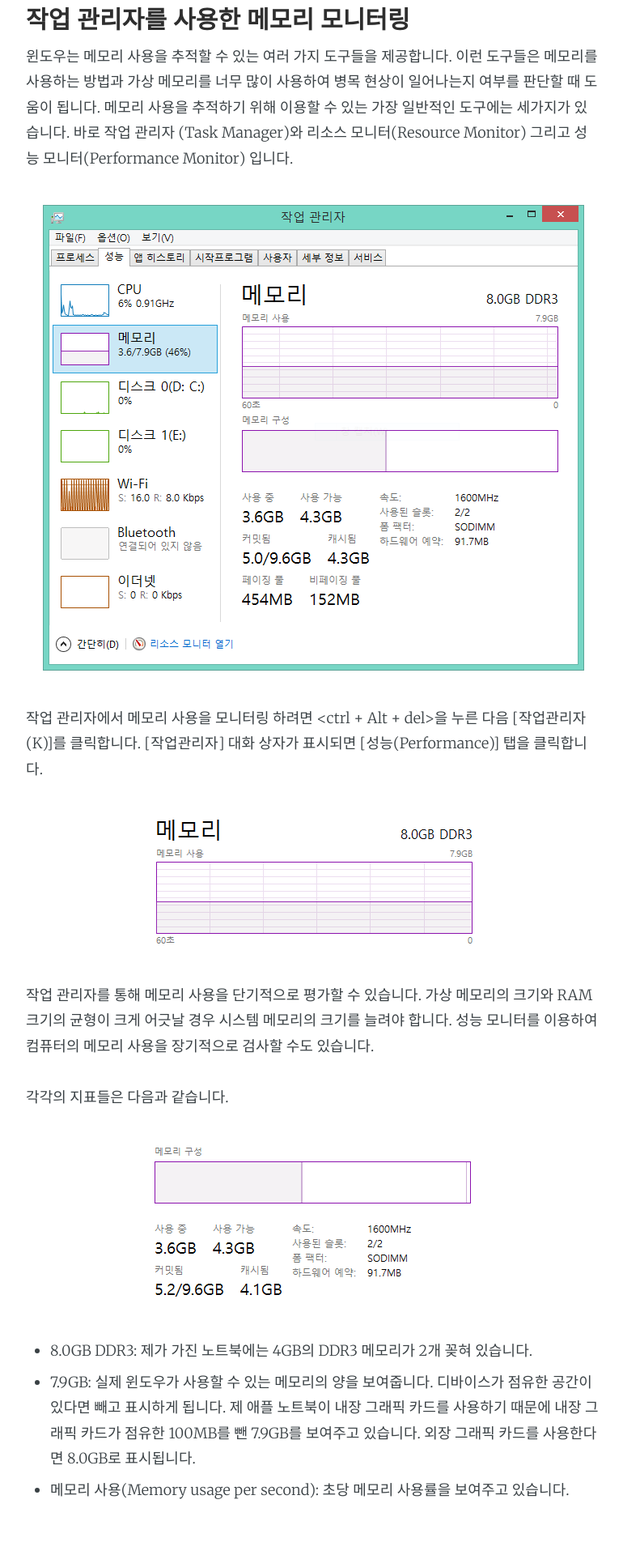
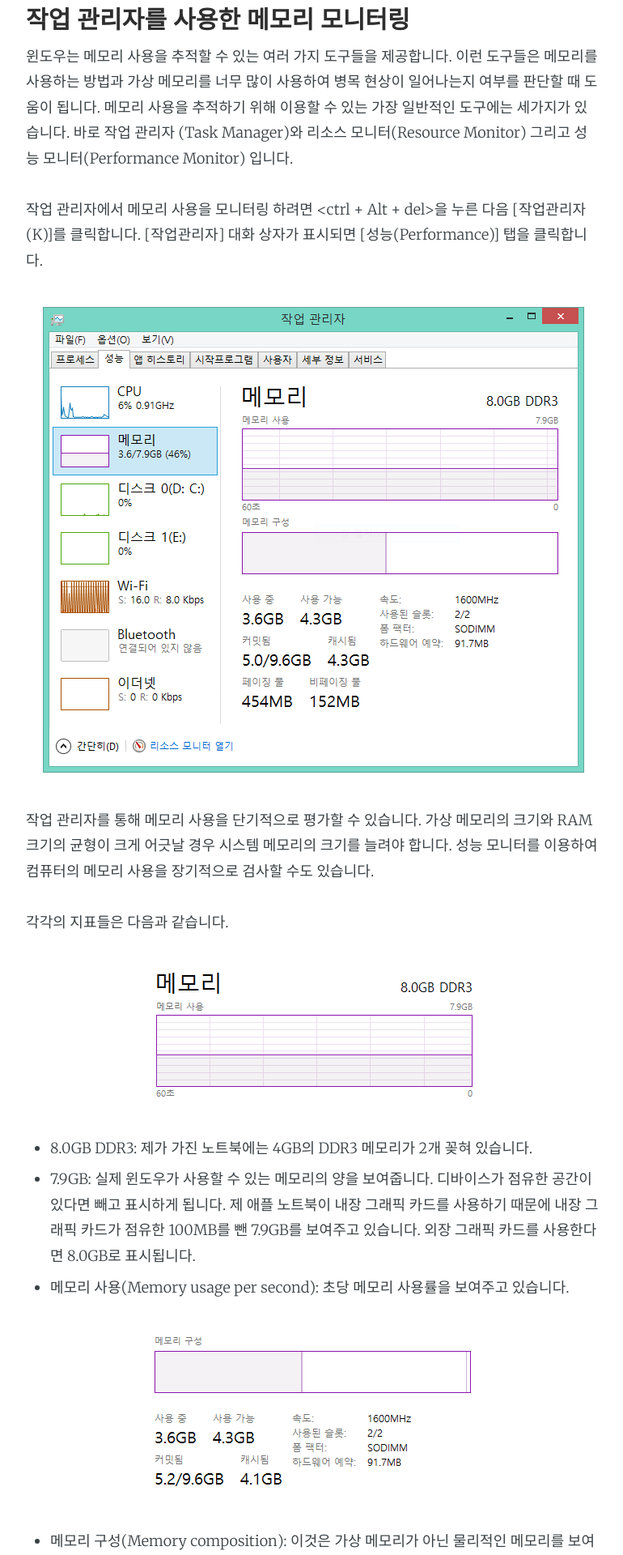
Before and after one commit to whatap/whatap.github.io, a Jekyll site: the page built from _posts/2015-09-24-Windows-Memory.md, in a window 1280 px wide. Shown: the part 2095-4015 px from the top of the page at 81% size, without its empty margins (253-1023 px from the left). Built offline with Jekyll 4.4.1, drawn with Linux system fonts in a browser that asks for light colours; Markdown is read by kramdown in place of the engine named in the settings.

Commit message:
이미지 위치 수정
이미지 위치 수정

```diff
--- a/_posts/2015-09-24-Windows-Memory.md
+++ b/_posts/2015-09-24-Windows-Memory.md
@@ -28,38 +28,36 @@ profile: dilee.png
 윈도우는 메모리 사용을 추적할 수 있는 여러 가지 도구들을 제공합니다. 이런 도구들은 메모리를 사용하는 방법과 가상 메모리를 너무 많이 사용하여 병목 현상이 일어나는지 여부를 판단할 때 도움이 됩니다.
 메모리 사용을 추적하기 위해 이용할 수 있는 가장 일반적인 도구에는 세가지가 있습니다. 바로 작업 관리자 (Task Manager)와 리소스 모니터(Resource Monitor) 그리고 성능 모니터(Performance Monitor) 입니다.
 
-![작업관리자](/assets/images/dilee/2015-09-24/windows_memory_01.png)
-
 작업 관리자에서 메모리 사용을 모니터링 하려면 <ctrl + Alt + del>을 누른 다음 [작업관리자(K)]를 클릭합니다. [작업관리자] 대화 상자가 표시되면 [성능(Performance)] 탭을 클릭합니다.
 
-![작업관리자](/assets/images/dilee/2015-09-24/windows_memory_02.png)
+![작업관리자](/assets/images/dilee/2015-09-24/windows_memory_01.png)
 
 
 작업 관리자를 통해 메모리 사용을 단기적으로 평가할 수 있습니다. 가상 메모리의 크기와 RAM 크기의 균형이 크게 어긋날 경우 시스템 메모리의 크기를 늘려야 합니다. 성능 모니터를 이용하여 컴퓨터의 메모리 사용을 장기적으로 검사할 수도 있습니다.
 
 각각의 지표들은 다음과 같습니다.
 
-![메모리사용](/assets/images/dilee/2015-09-24/windows_memory_03.png)
+![메모리사용](/assets/images/dilee/2015-09-24/windows_memory_02.png)
 
 - 8.0GB DDR3: 제가 가진 노트북에는 4GB의 DDR3 메모리가 2개 꽂혀 있습니다.
 - 7.9GB: 실제 윈도우가 사용할 수 있는 메모리의 양을 보여줍니다. 디바이스가 점유한 공간이 있다면 빼고 표시하게 됩니다. 제 애플 노트북이 내장 그래픽 카드를 사용하기 때문에 내장 그래픽 카드가 점유한 100MB를 뺀 7.9GB를 보여주고 있습니다. 외장 그래픽 카드를 사용한다면 8.0GB로 표시됩니다.
 - 메모리 사용(Memory usage per second): 초당 메모리 사용률을 보여주고 있습니다.
 
-![메모리 구성](/assets/images/dilee/2015-09-24/windows_memory_04.png)
+![메모리 구성](/assets/images/dilee/2015-09-24/windows_memory_03.png)
 
 
 - 메모리 구성(Memory composition): 이것은 가상 메모리가 아닌 물리적인 메모리를 보여주는 것입니다. 3개의 파트로 이루어져 있으며 왼쪽 첫 번째 구역은 프로세스와 드라이버에 의해 사용되는 메모리를 보여주고 있으며 오른쪽 두 개의 영역은 사용 가능한 메모리를 보여주고 있습니다. 오른쪽 두 개의 영역 중 맨 오른쪽 공간은 Free 메모리 공간을 의미하며 실제로 사용 된 적이 없거나 이미 깨끗이 청소 된 메모리 공간입니다.
 - 사용 중(In Use): 전체 7.9GB의 메모리 공간 중 프로세스, 드라이버 또는 운영체제에서 3.6GB를 사용하고 있다는 것을 알 수 있습니다.
 - 사용 가능(Available): 전체 7.9GB의 메모리 공간 중에서 사용자 프로세스에 의해 비워질 수 있거나 이미 비워져 있는 공간이 4.3GB이라는 것입니다.
 
-![커밋됨 / 캐시됨](/assets/images/dilee/2015-09-24/windows_memory_05.png)
+![커밋됨 / 캐시됨](/assets/images/dilee/2015-09-24/windows_memory_04.png)
 
 - 커밋됨 (Committed): 가상 메모리와 물리 메모리의 합산입니다. 전체 9.6GB중에서 5.2GB를 사용하고 있습니다.
 - 캐시됨 (Cached): 프로세스, 드라이버 또는 운영체제에서 신속히 접근 가능한 메모리를 의미합니다. 이미 사용된 적이 있지만 필요하면 사용할 수 있는 메모리가 4.1GB라는 것을 알 수 있습니다.
 - Free memory: 사용된 적이 없는 언제든 사용할 수 있는 메모리 공간을 의미합니다.
 - 하드웨어 예약: 8.0GB의 RAM을 설치했지만 하드웨어가 91.7MB를 예약했기 때문에 7.9GB의 물리메모리를 사용할 수 있다는 것을 알 수 있습니다.
 
-![페이징풀](/assets/images/dilee/2015-09-24/windows_memory_06.png)
+![페이징풀](/assets/images/dilee/2015-09-24/windows_memory_05.png)
 
 시스템이 초기화 될 때, 메모리 관리자는 커널모드 구성 요소들이 시스템 메모리를 할당하기 위해 사용하는 두 가지 종류의 동적으로 크기가 변하는 메모리 풀 공간을 생성합니다.
 
@@ -78,11 +76,11 @@ profile: dilee.png
 
 리소스 모니터를 실행하는 방법은 명령 창에서 “resmon”을 입력하면 됩니다.
 
-![리소스 모니터 열기](/assets/images/dilee/2015-09-24/windows_memory_07.png)
+![리소스 모니터 열기](/assets/images/dilee/2015-09-24/windows_memory_06.png)
 
 또는 작업 관리자 화면에서 리소스 모니터링 열기를 클릭하면 리소스 모니터가 바로 실행됩니다.
 
-![리소스 모니터](/assets/images/dilee/2015-09-24/windows_memory_08.png)
+![리소스 모니터](/assets/images/dilee/2015-09-24/windows_memory_07.png)
 
 리소스 모니터를 사용하면 작업 관리자보다 좀 더 세밀한 지표들을 확인 할 수 있습니다. 프로세스 별 메모리 지표와 현재 메모리 상태를 한눈에 확인 가능한 좋은 도구이며 개발과정에서 작업중인 프로세스의 메모리 정보를 확인 할 수 있기 때문에 많은 도움이 됩니다.
 
```
